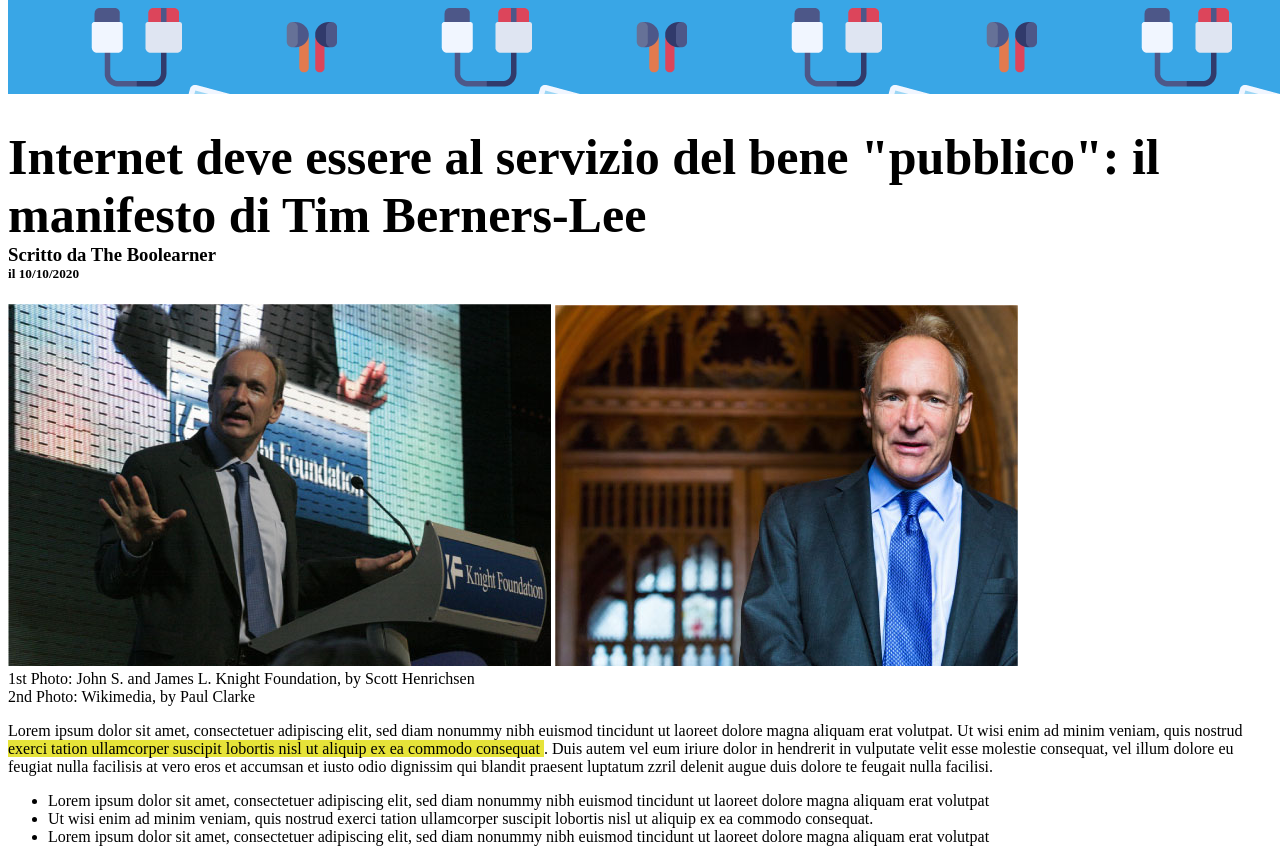
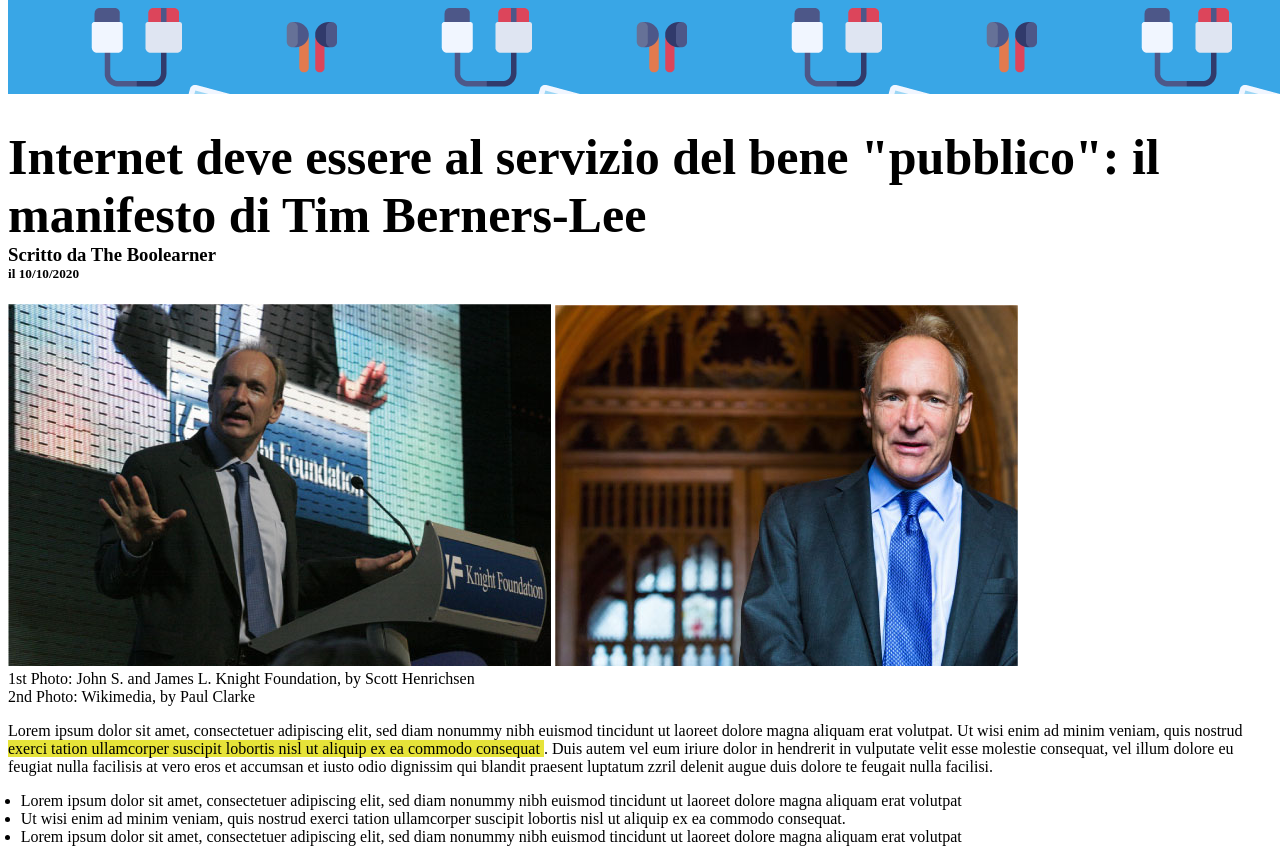
Before and after one commit to EdoardoLai96/html-css-booleaner, a plain HTML site: page index.html in a window 1280 px wide. Shown: the part 114-976 px from the top of the page. Drawn offline with Linux system fonts and the light colour scheme.

Commit message:
aggiustato padding ul

```diff
--- a/style.css
+++ b/style.css
@@ -39,3 +39,7 @@
 #evidenziato1{
     background-color: rgb(230, 227, 57);
 }
+
+ul{
+    padding-left: 1%;
+}
```
